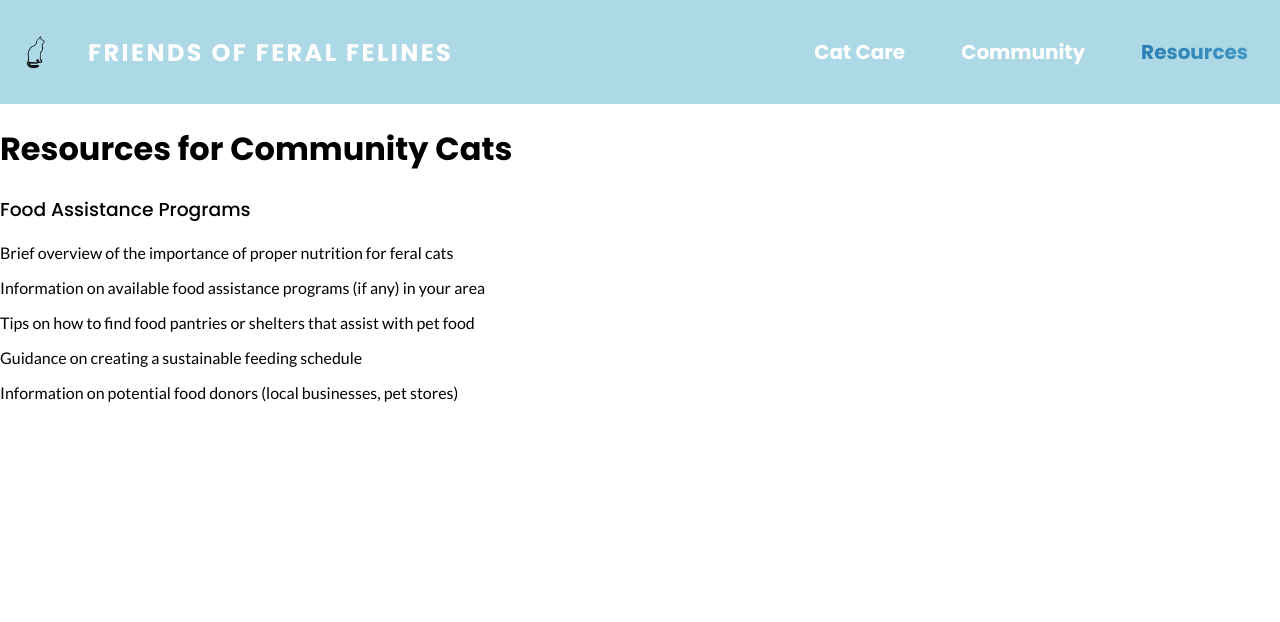
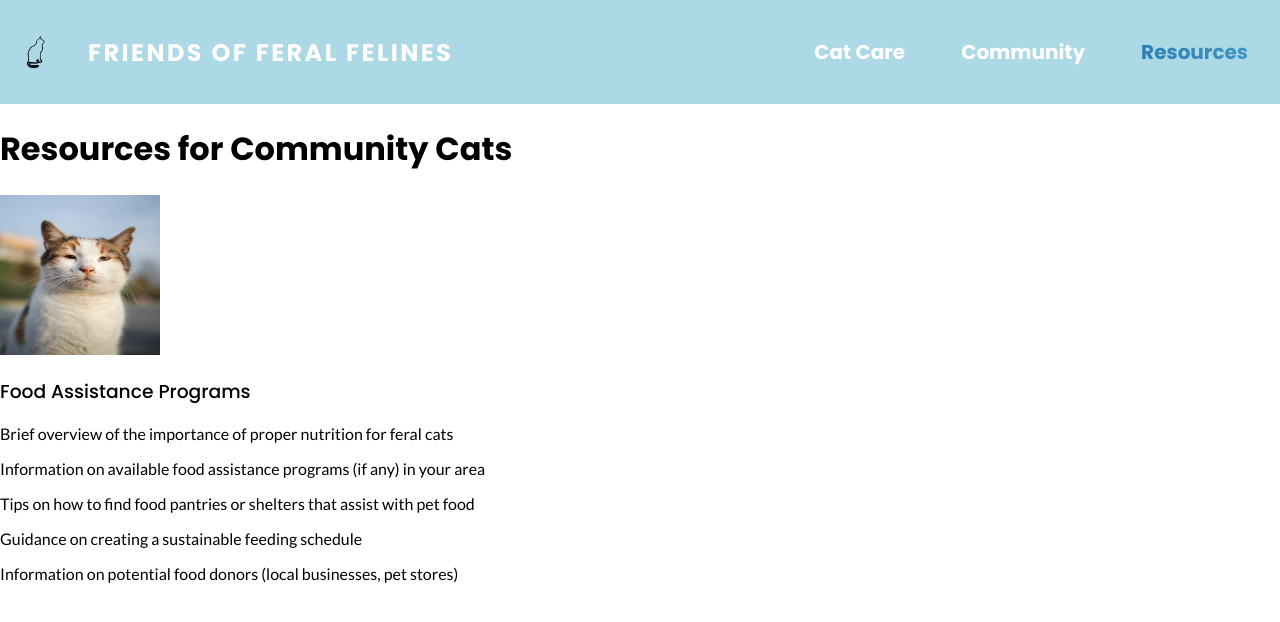
Before and after one commit to joshuajcarroll/FeralCats2024, a Next.js app: page /resources in a window 1280 px wide. Shown: the top 622 px of the page. Built offline with nearby package versions, Linux system fonts and the light colour scheme; a web font is replaced by a local one.

Commit message:
added image to resources page

```diff
--- a/app/resources/page.tsx
+++ b/app/resources/page.tsx
@@ -1,7 +1,12 @@
+import Image from "next/image";
+
+import calicoCat from "@/public/pexels-rasul70-18884320.jpg"
+
 export default function Resources() {
     return (
         <main>
             <h1>Resources for Community Cats</h1>
+            <Image src={calicoCat} height={160} width={160} alt="calico cat" />
             <section>
                 <h3>Food Assistance Programs</h3>
                 <p>Brief overview of the importance of proper nutrition for feral cats</p>
```
Also changed, not shown: public/pexels-rasul70-18884320.jpg (added).
